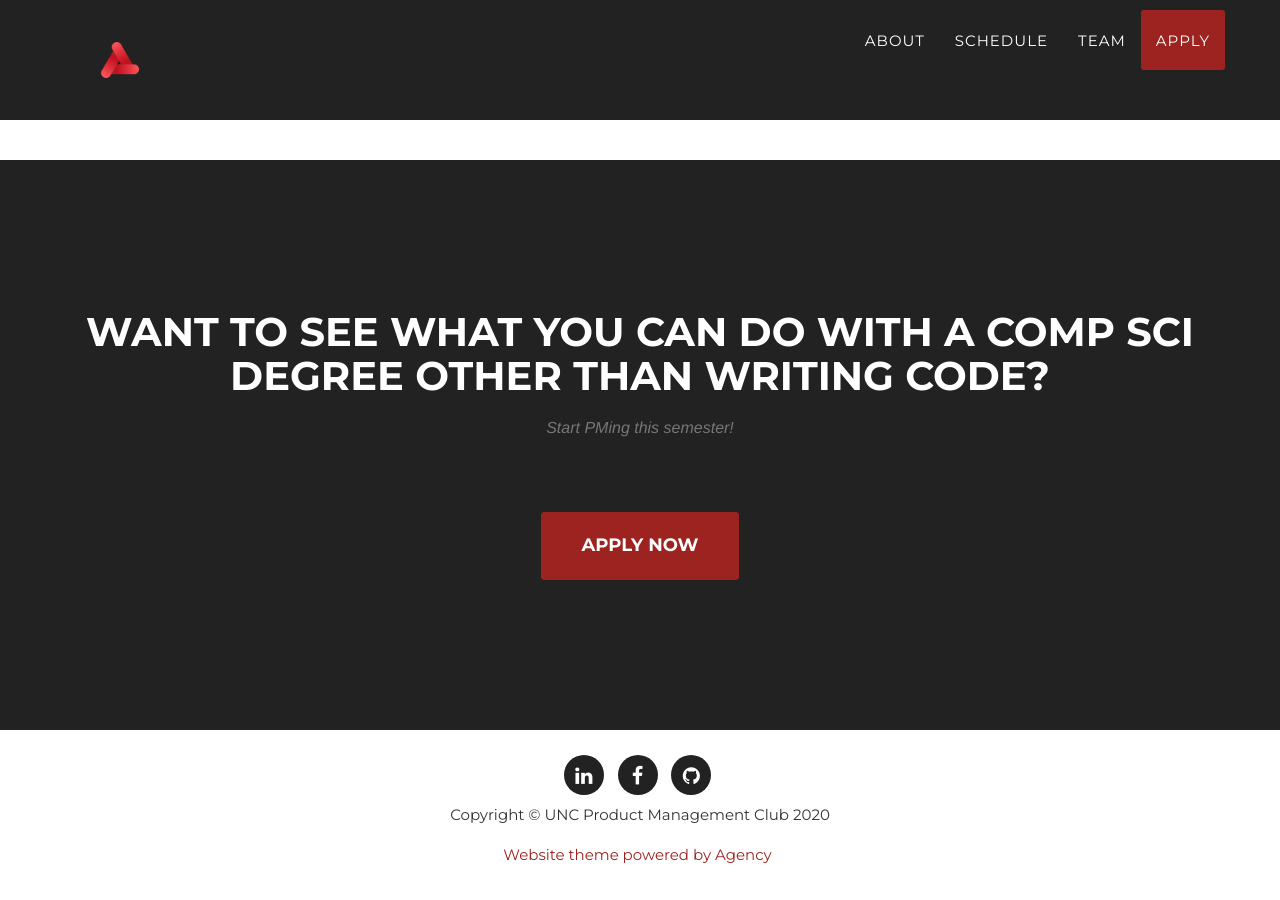
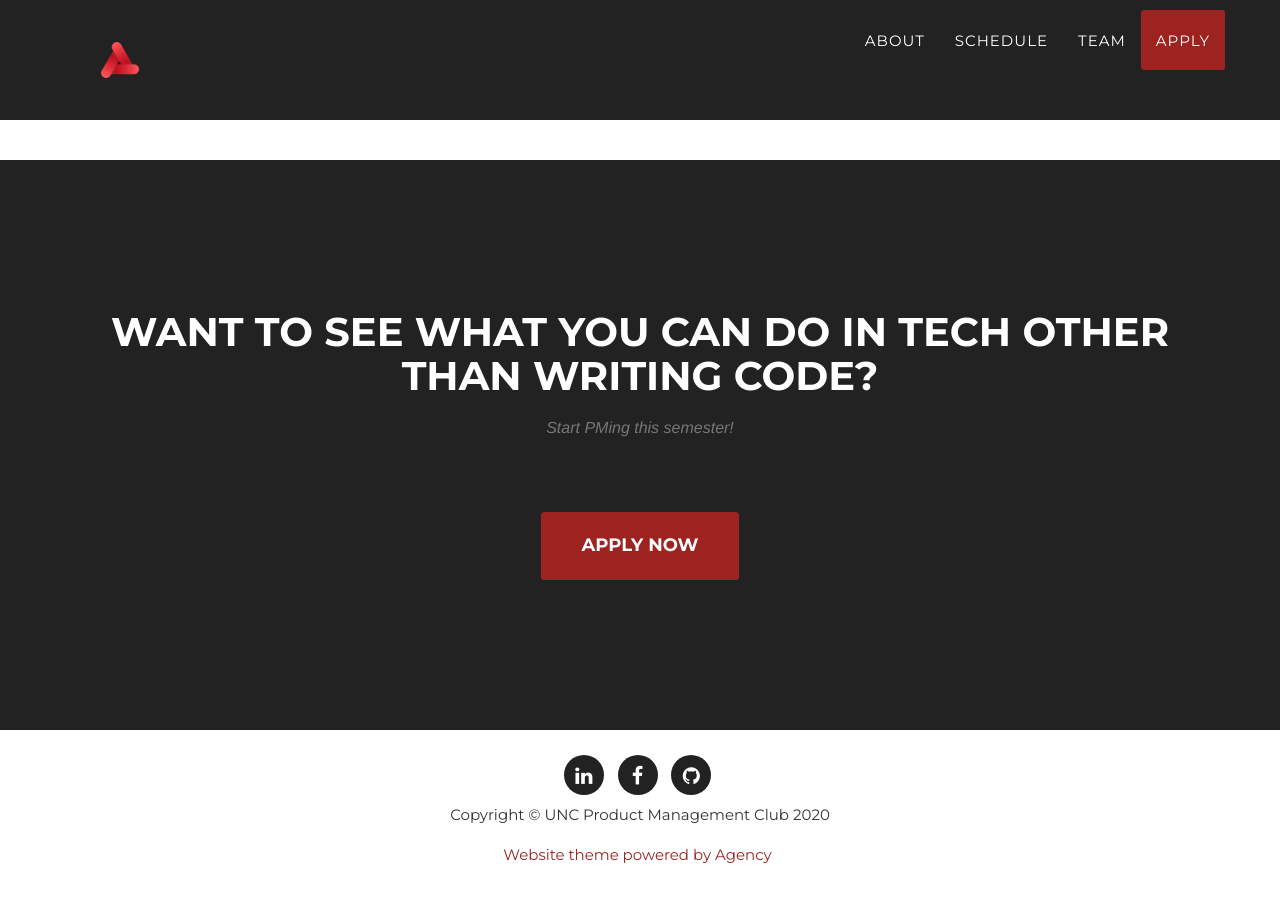
Before and after one commit to unc-pmclub/main-website, a Jekyll site: the page built from index.html, in a window 1280 px wide and 900 px high, scrolled down 4944 px. Built offline with Jekyll 4.4.1, drawn with Linux system fonts in a browser that asks for light colours; some web fonts are replaced.

Commit message:
Update join.html

```diff
--- a/_includes/join.html
+++ b/_includes/join.html
@@ -2,7 +2,7 @@
         <div class="container">
             <div class="row">
                 <div class="col-lg-12 text-center">
-                    <h2 class="section-heading">Want to see what you can do with a Comp Sci degree other than writing code?</h2>
+                    <h2 class="section-heading">Want to see what you can do in tech other than writing code?</h2>
                     <h3 class="section-subheading text-muted">Start PMing this semester!</h3>
                 </div>
             </div>
```
